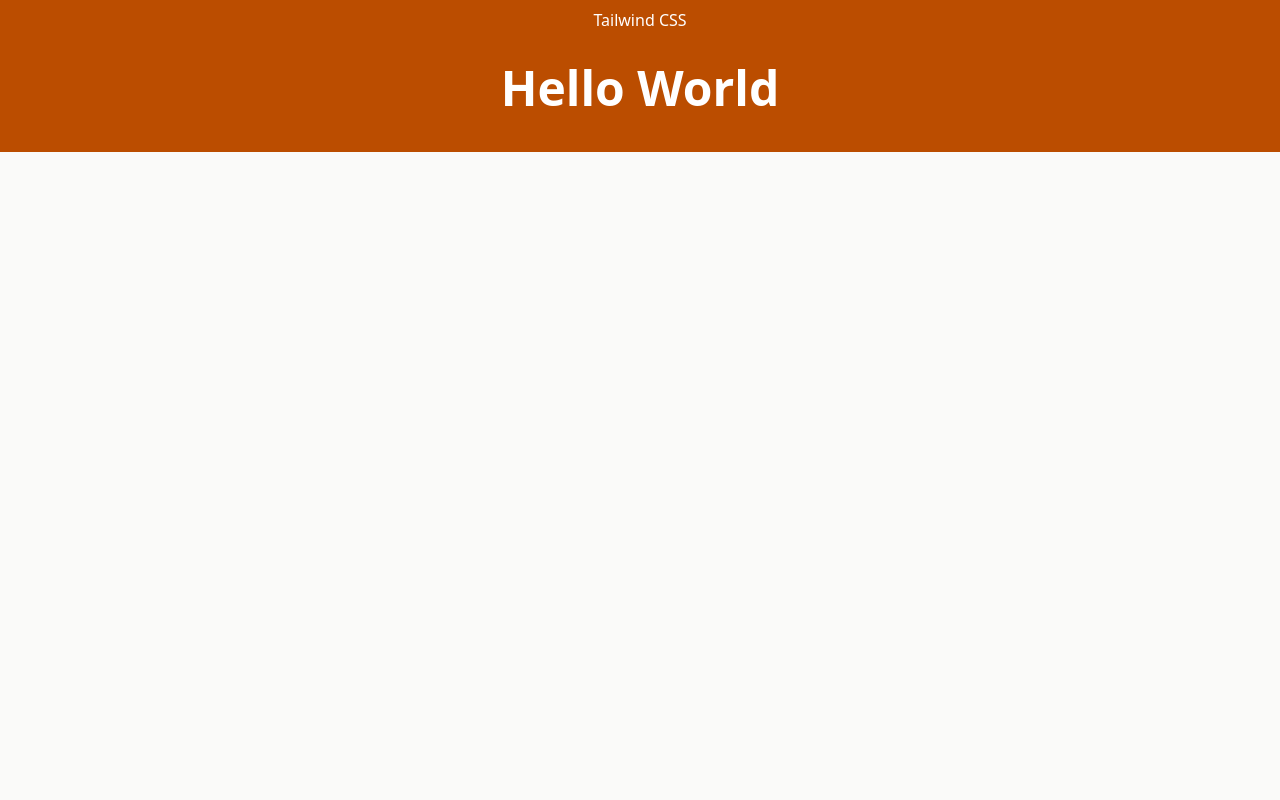
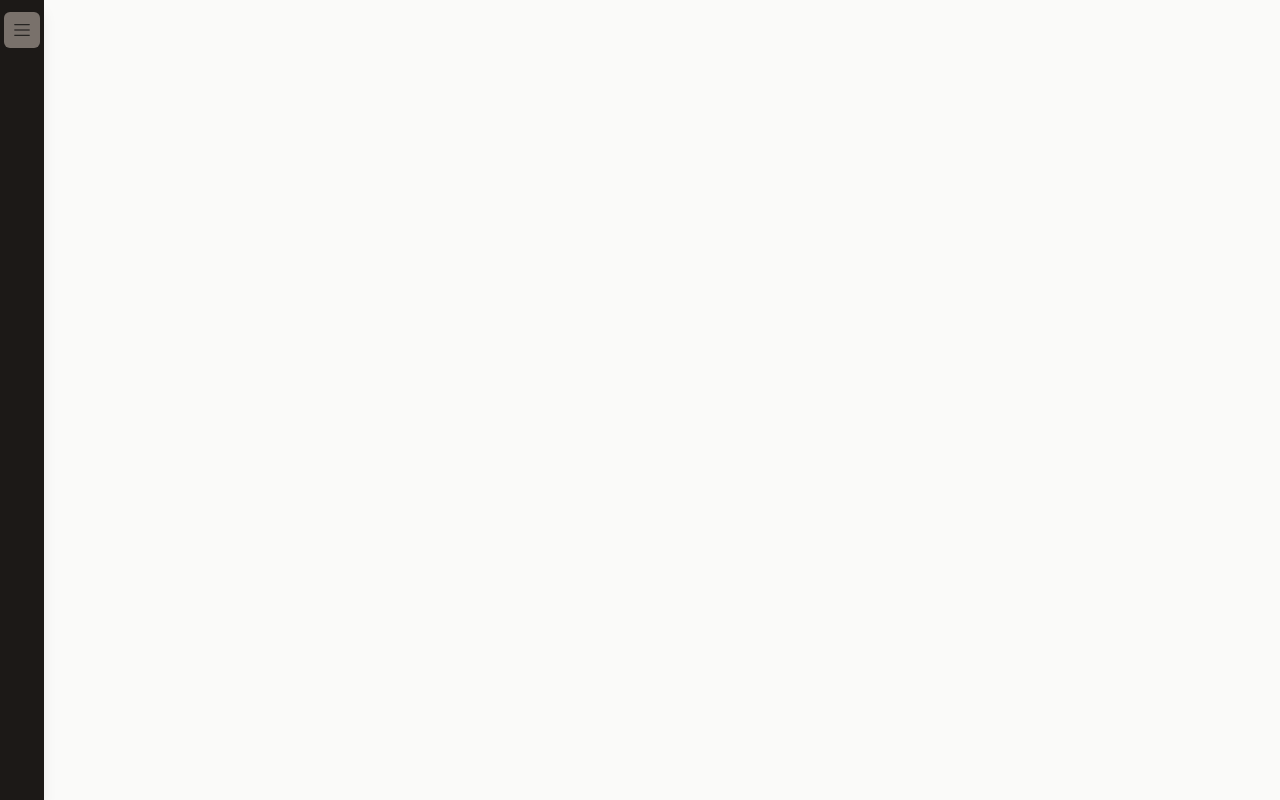
Before and after one commit to devpool007/projectManagementApp, a React (Vite) app: page / in a window 1280 px wide. Built offline with nearby package versions, Linux system fonts and the light colour scheme.

Commit message:
added sidebar and custom tailwind transitions

```diff
--- a/src/App.jsx
+++ b/src/App.jsx
@@ -1,13 +1,10 @@
+import ProjectsSidebar from "./components/ProjectsSidebar";
+
 function App() {
   return (
-    <>
-    <span className=" text-white p-2 block text-center bg-amber-700">Tailwind CSS
-
-
-      <h1 className="my-8 text-center text-5xl font-bold">Hello World</h1>
-      </span>
-
-    </>
+    <main>
+    <ProjectsSidebar/>
+    </main>
   );
 }
 
--- /dev/null
+++ b/src/components/ProjectsSidebar.jsx
@@ -0,0 +1,47 @@
+import { useState } from "react";
+
+export default function ProjectsSidebar() {
+  const [isOpen, setIsOpen] = useState(false);
+
+  function handleToggle() {
+    setIsOpen(!isOpen);
+  }
+  //className="w-1/3 px-8 py-16 bg-stone-900 text-stone-50 md:w-75 rounded-r-2xl"
+  return (
+      <aside
+        className={`fixed top-0 left-0 h-screen bg-stone-900 text-stone-50 w-(--width-aside) [--width-aside:--spacing(80)]  transform   ${
+          isOpen ? "translate-x-0" : "-translate-x-[calc(var(--width-aside)-44px)]"
+        } transition-transform duration-300 ease-in-out shadow-lg`}
+      >
+        <button
+        onClick={handleToggle}
+        className="relative top-3 left-[calc(var(--width-aside)-40px)] p-2.5 bg-stone-500 text-stone-50 rounded-md hover:bg-stone-600"
+        aria-label={isOpen ? "Close Sidebar" : "Open Sidebar"}
+      >
+        <img
+          src="/src/assets/control.png"
+          alt="Toggle Sidebar"
+          className="w-4 h-4"
+        />
+      </button>
+
+        <h2 className="px-5 pt-6 mb-8 font-bold uppercase text-xl md:text-3xl text-stone-200">
+          Your Projects
+        </h2>
+        <div className="px-5">
+          <span className="flex items-center space-x-2 mb-4">
+            <button className="p-2 text-base rounded-full bg-stone-500 hover:bg-stone-400">
+              <img
+                src="/src/assets/plus.png"
+                alt="Add"
+                className="w-4 h-4 md:w-5 md:h-5"
+              />
+            </button>
+            <p>Add Project</p>
+          </span>
+        </div>
+        <ul></ul>
+      </aside>
+
+  );
+}
```
Also changed, not shown: src/assets/control.png (added), src/assets/plus.png (added), src/components/NewProject.jsx (added).
